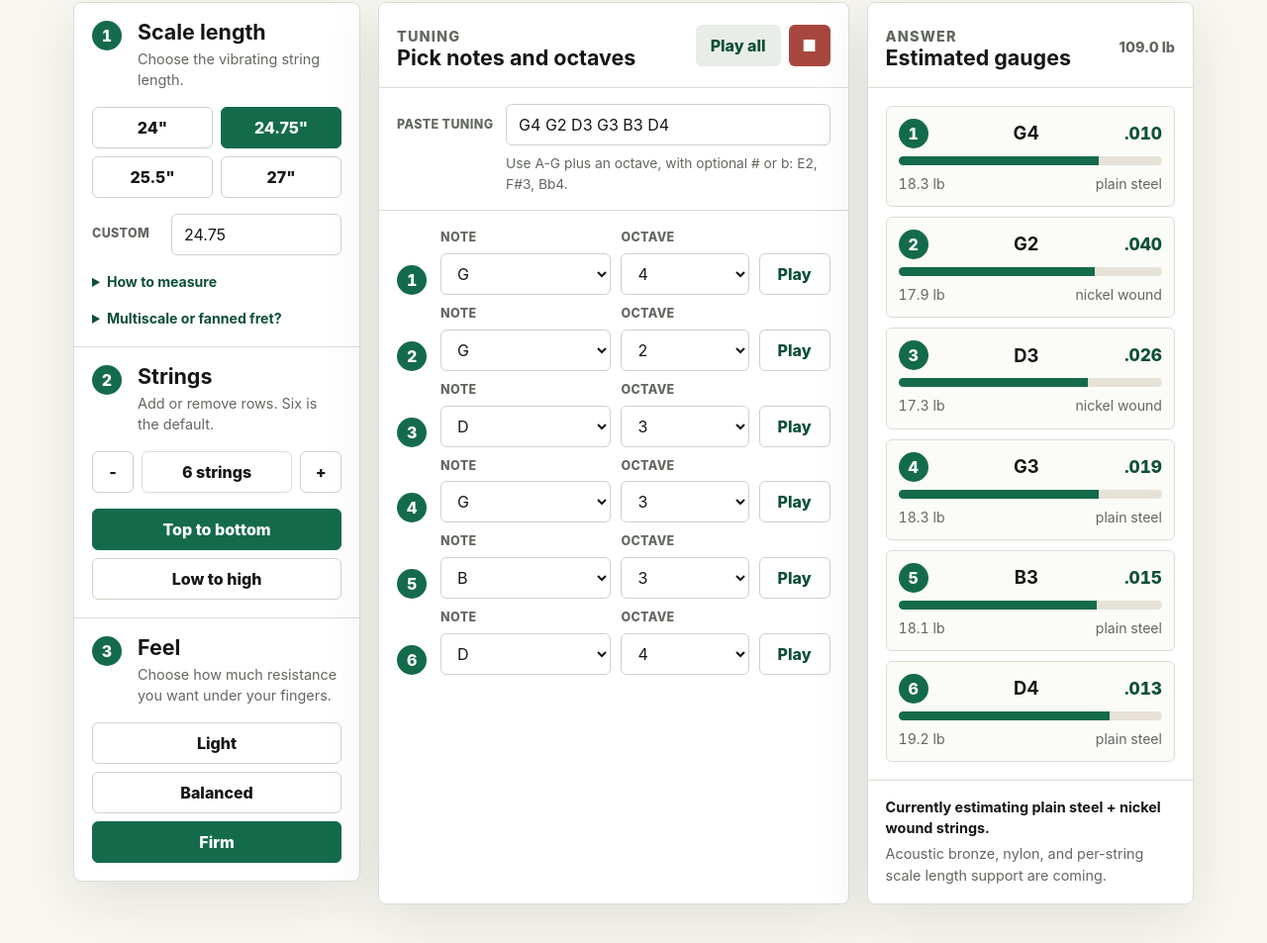
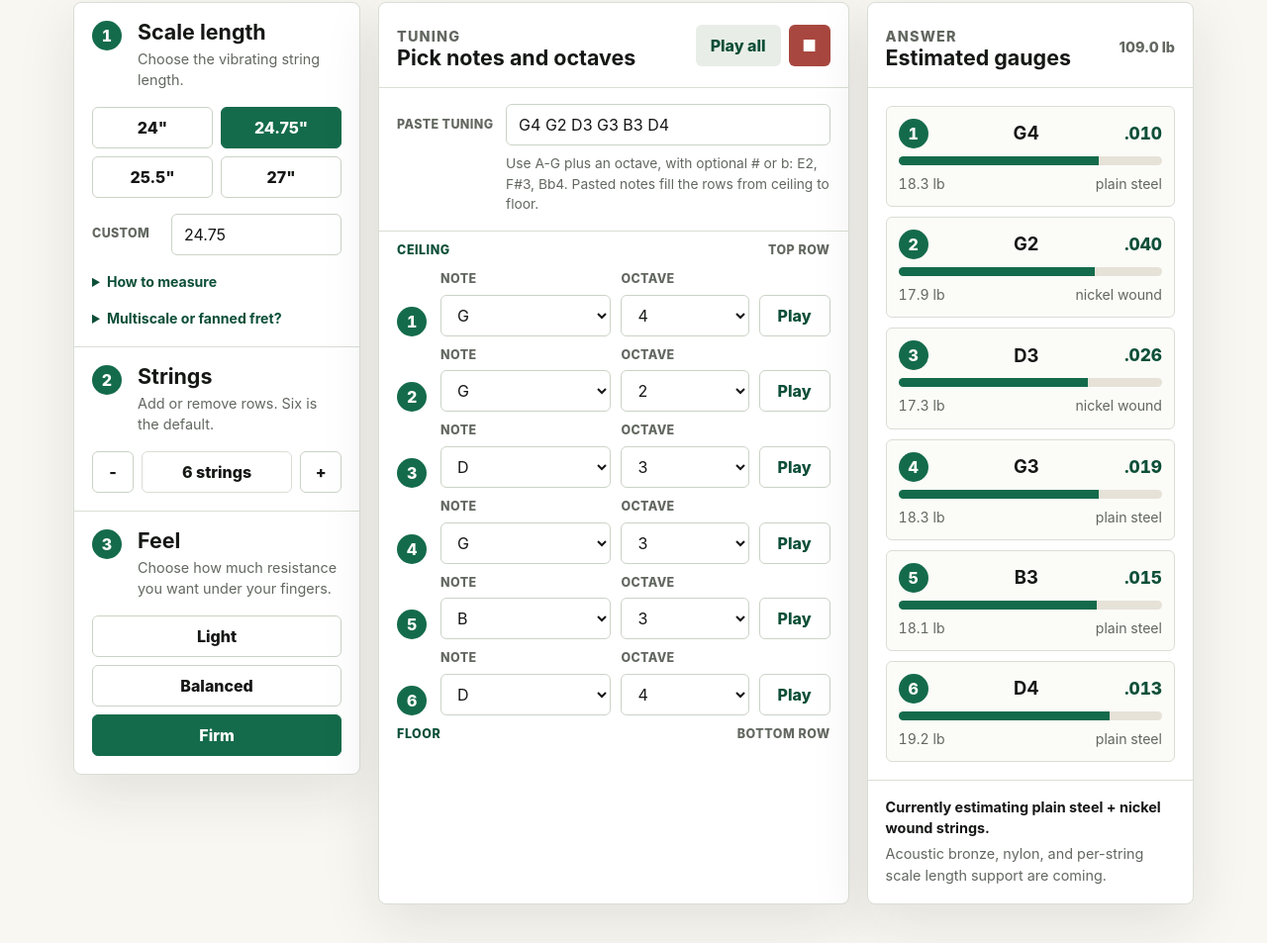
Before and after one commit to Arlemo-LLC/arlemo-llc.github.io, a plain HTML site: page strings/index.html in a window 1280 px wide. Shown: the part 401-1354 px from the top of the page at 99% size. Drawn offline with Linux system fonts and the light colour scheme.

Commit message:
Clarify string row orientation

```diff
--- a/strings/assets/app.js
+++ b/strings/assets/app.js
@@ -13,14 +13,13 @@ const gaugeStack = document.querySelector('#gauge-stack');
 let stringsCatalog = [];
 let tuningRows = ['G4', 'G2', 'D3', 'G3', 'B3', 'D4'];
 let targetTensionLbs = 18;
-let orderMode = 'as-written';
 let audioContext = null;
 let activeOscillators = [];
 
 const NOTES = ['C', 'C#', 'D', 'D#', 'E', 'F', 'F#', 'G', 'G#', 'A', 'A#', 'B'];
 const OCTAVES = [0, 1, 2, 3, 4, 5, 6, 7, 8];
 const NOTE_PATTERN = /^([A-G][#b]?)(-?\d+)$/;
-const NOTATION_HELP = 'Use A-G plus an octave, with optional # or b: E2, F#3, Bb4.';
+const NOTATION_HELP = 'Use A-G plus an octave, with optional # or b: E2, F#3, Bb4. Pasted notes fill the rows from ceiling to floor.';
 const SEMITONES_FROM_A4 = {
   C: -9, 'C#': -8, Db: -8, D: -7, 'D#': -6, Eb: -6,
   E: -5, F: -4, 'F#': -3, Gb: -3, G: -2, 'G#': -1, Ab: -1,
@@ -92,14 +91,6 @@ function setTuningHelp(message = NOTATION_HELP, isError = false) {
   tuningHelp.textContent = message;
   tuningHelp.classList.toggle('is-error', isError);
   tuningPaste.setAttribute('aria-invalid', String(isError));
-}
-
-function getDisplayNotes() {
-  const notes = tuningRows.slice();
-  if (orderMode === 'low-high') {
-    return notes.sort((a, b) => noteToHz(a) - noteToHz(b));
-  }
-  return notes;
 }
 
 function recommendString({ note, scaleLengthInches }) {
@@ -189,7 +180,7 @@ function calculate() {
   if (!Number.isFinite(scaleLengthInches) || scaleLengthInches <= 0) {
     throw new Error('Enter a valid scale length.');
   }
-  const results = getDisplayNotes().map(note => recommendString({ note, scaleLengthInches }));
+  const results = tuningRows.map(note => recommendString({ note, scaleLengthInches }));
   renderAnswer(results);
   return results;
 }
@@ -283,14 +274,6 @@ document.querySelectorAll('[data-target]').forEach(button => {
   });
 });
 
-document.querySelectorAll('[data-order]').forEach(button => {
-  button.addEventListener('click', () => {
-    orderMode = button.dataset.order;
-    setActiveButton('[data-order]', button);
-    updateAll();
-  });
-});
-
 scaleInput.addEventListener('input', updateAll);
 
 tuningPaste.addEventListener('change', () => {
@@ -335,7 +318,7 @@ removeStringButton.addEventListener('click', () => {
 
 playAllButton.addEventListener('click', () => {
   stopSound();
-  getDisplayNotes().forEach((note, index) => playNote(note, index * 0.44, 0.62));
+  tuningRows.forEach((note, index) => playNote(note, index * 0.44, 0.62));
 });
 
 muteButton.addEventListener('click', stopSound);
--- a/strings/assets/styles.css
+++ b/strings/assets/styles.css
@@ -190,8 +190,7 @@ h2 {
 }
 
 .scale-options,
-.feel-options,
-.order-toggle {
+.feel-options {
   display: grid;
   gap: 8px;
 }
@@ -200,8 +199,7 @@ h2 {
   grid-template-columns: repeat(2, minmax(0, 1fr));
 }
 
-.feel-options,
-.order-toggle {
+.feel-options {
   grid-template-columns: 1fr;
 }
 
@@ -215,7 +213,6 @@ button {
 
 .chip,
 .feel,
-.toggle,
 .stepper-button,
 .play-string {
   border: 1px solid #cbd3c6;
@@ -225,15 +222,13 @@ button {
 
 .chip:hover,
 .feel:hover,
-.toggle:hover,
 .stepper-button:hover,
 .play-string:hover {
   background: #f0f4ed;
 }
 
 .chip.is-active,
-.feel.is-active,
-.toggle.is-active {
+.feel.is-active {
   border-color: var(--green);
   color: #fff;
   background: var(--green);
@@ -409,10 +404,31 @@ summary:focus-visible {
   font-weight: 680;
 }
 
+.orientation-label {
+  display: flex;
+  align-items: center;
+  justify-content: space-between;
+  gap: 10px;
+  padding: 10px 18px 0;
+  color: var(--muted);
+  font-size: 0.78rem;
+  font-weight: 760;
+  letter-spacing: 0.04em;
+  text-transform: uppercase;
+}
+
+.orientation-label span:first-child {
+  color: var(--green-dark);
+}
+
+.floor-label {
+  padding: 0 18px 16px;
+}
+
 .string-editor {
   display: grid;
   gap: 10px;
-  padding: 18px;
+  padding: 10px 18px;
 }
 
 .string-control-row {
--- a/strings/index.html
+++ b/strings/index.html
@@ -84,10 +84,6 @@
             <output id="string-count">6 strings</output>
             <button type="button" class="stepper-button" id="add-string" aria-label="Add string">+</button>
           </div>
-          <div class="order-toggle" role="group" aria-label="String order">
-            <button type="button" class="toggle is-active" data-order="as-written">Top to bottom</button>
-            <button type="button" class="toggle" data-order="low-high">Low to high</button>
-          </div>
         </section>
 
         <section class="panel-section">
@@ -122,9 +118,17 @@
           <span>Paste tuning</span>
           <input id="tuning-paste" value="G4 G2 D3 G3 B3 D4" autocomplete="off" spellcheck="false" aria-describedby="tuning-help">
         </label>
-        <p class="notation-help" id="tuning-help">Use A-G plus an octave, with optional # or b: E2, F#3, Bb4.</p>
+        <p class="notation-help" id="tuning-help">Use A-G plus an octave, with optional # or b: E2, F#3, Bb4. Pasted notes fill the rows from ceiling to floor.</p>
 
+        <div class="orientation-label" aria-hidden="true">
+          <span>Ceiling</span>
+          <span>top row</span>
+        </div>
         <div class="string-editor" id="string-editor" aria-label="String tuning rows"></div>
+        <div class="orientation-label floor-label" aria-hidden="true">
+          <span>Floor</span>
+          <span>bottom row</span>
+        </div>
       </section>
 
       <aside class="answer-panel" aria-live="polite">
```
